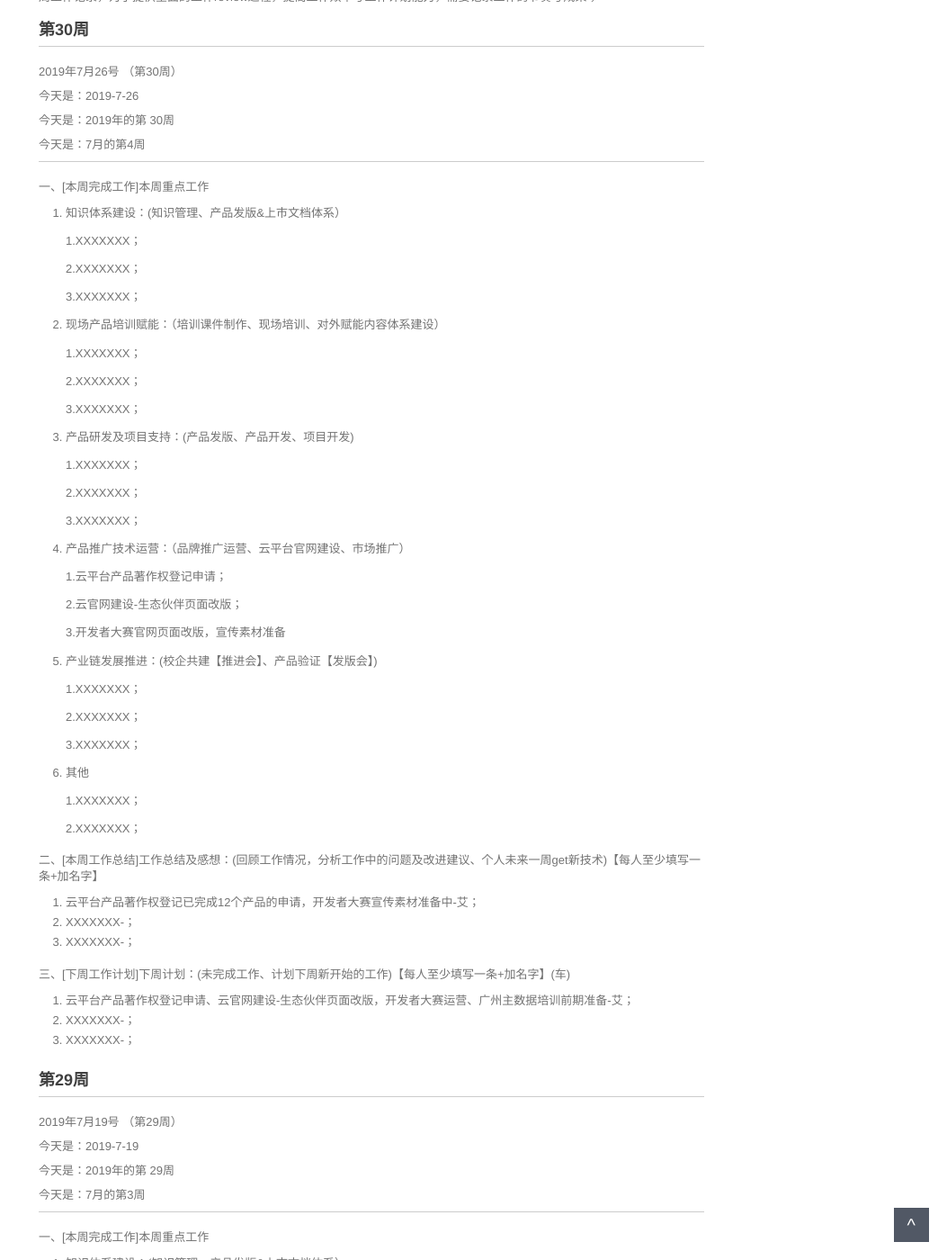
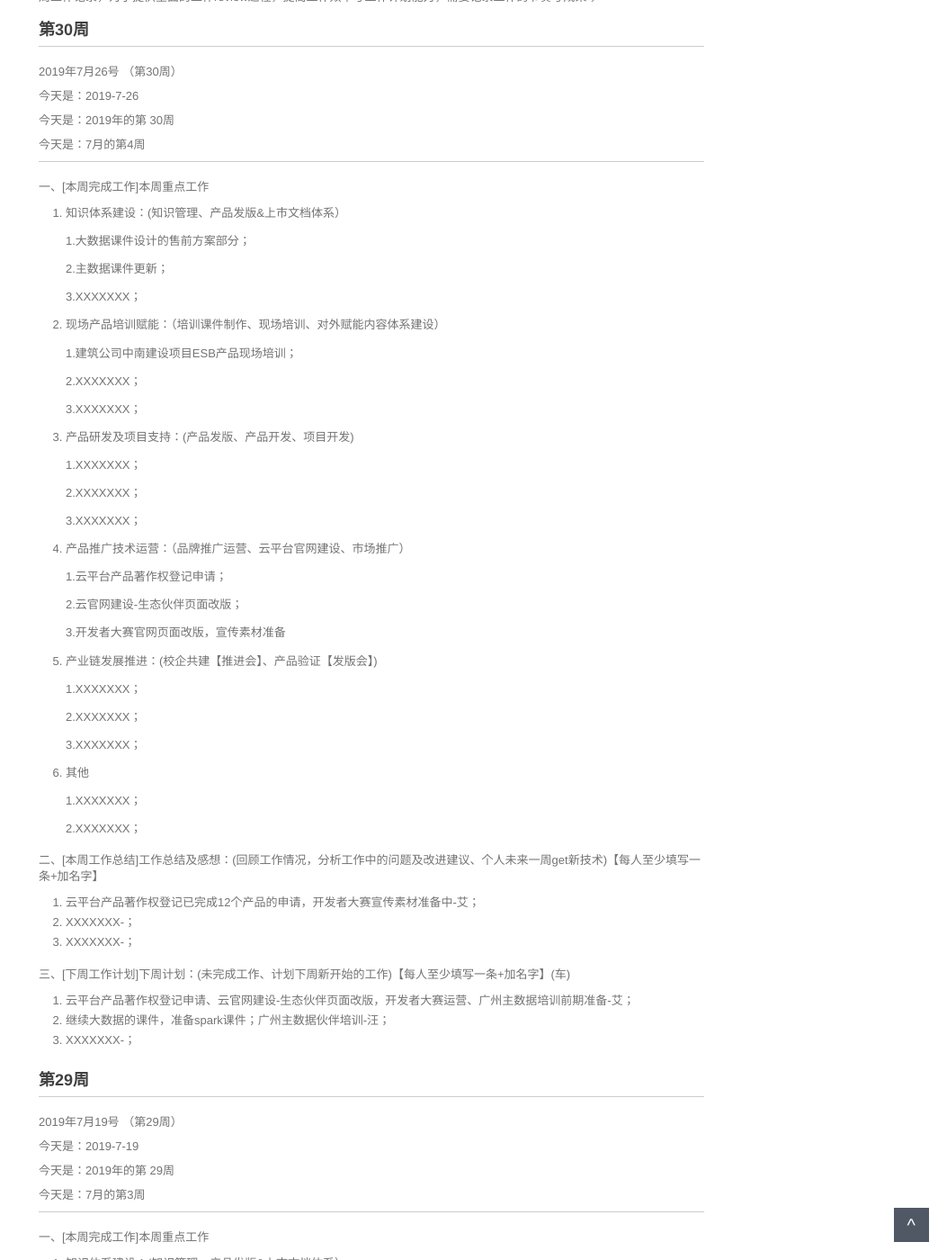
Before and after one commit to walllFlower/blog, a Jekyll site: the page built from _posts/2018-07-17-day_report_cxz.md, in a window 1280 px wide and 1400 px high, scrolled down 310 px. Shown: the whole window at 90% size, without its empty margins (227-1280 px from the left). Built offline with Jekyll 4.4.1, drawn with Linux system fonts in a browser that asks for light colours; comment, search, counter and statistics services are not loaded.

Commit message:
Update 2018-07-17-day_report_cxz.md

```diff
--- a/_posts/2018-07-17-day_report_cxz.md
+++ b/_posts/2018-07-17-day_report_cxz.md
@@ -25,15 +25,15 @@ categories: 技术运营工作周报
 
 1. 知识体系建设：(知识管理、产品发版&上市文档体系）
 
-    1.XXXXXXX；
-
-    2.XXXXXXX；
+    1.大数据课件设计的售前方案部分；
+
+    2.主数据课件更新；
 
     3.XXXXXXX；
 
 2. 现场产品培训赋能：（培训课件制作、现场培训、对外赋能内容体系建设）
 
-    1.XXXXXXX；
+    1.建筑公司中南建设项目ESB产品现场培训；
 
     2.XXXXXXX；
 
@@ -79,7 +79,7 @@ categories: 技术运营工作周报
 三、[下周工作计划]下周计划：(未完成工作、计划下周新开始的工作)【每人至少填写一条+加名字】(车)
 
 1. 云平台产品著作权登记申请、云官网建设-生态伙伴页面改版，开发者大赛运营、广州主数据培训前期准备-艾；
-2. XXXXXXX-；
+2. 继续大数据的课件，准备spark课件；广州主数据伙伴培训-汪；
 3. XXXXXXX-；
 
 
```
